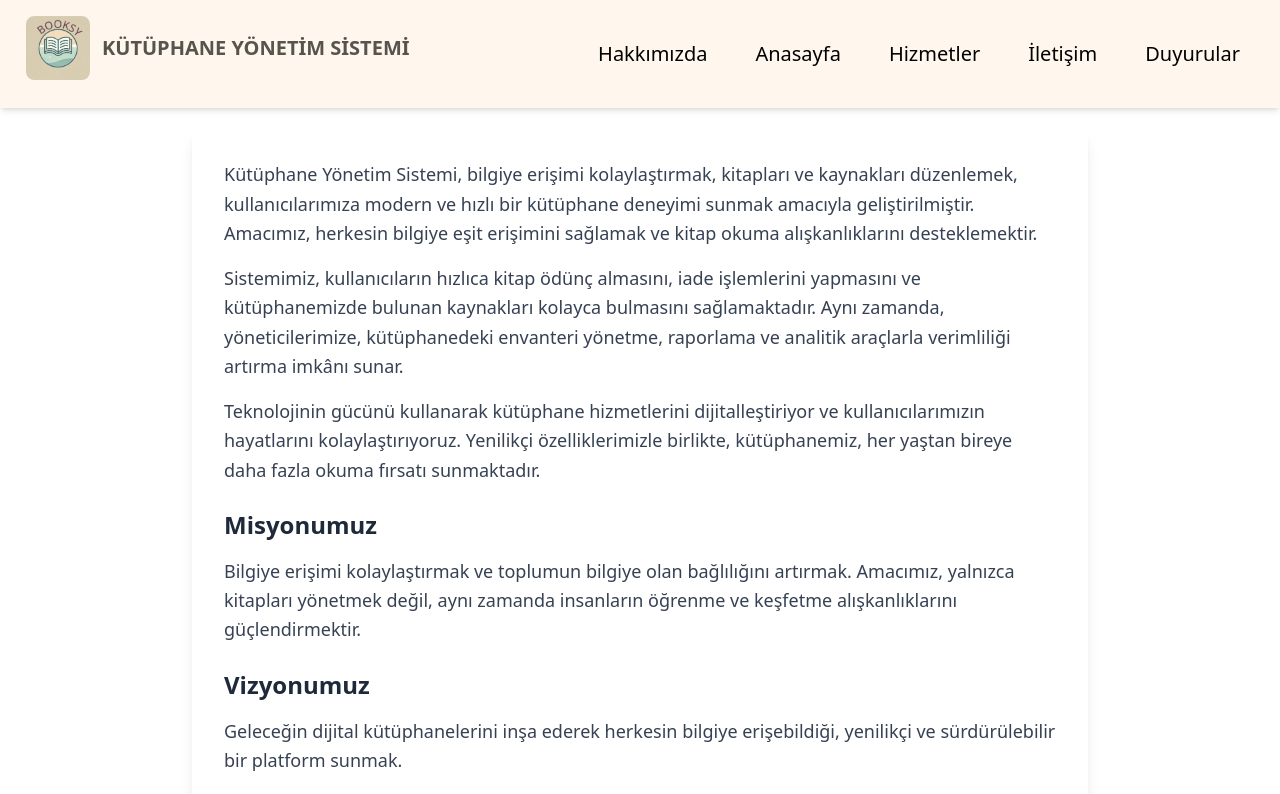
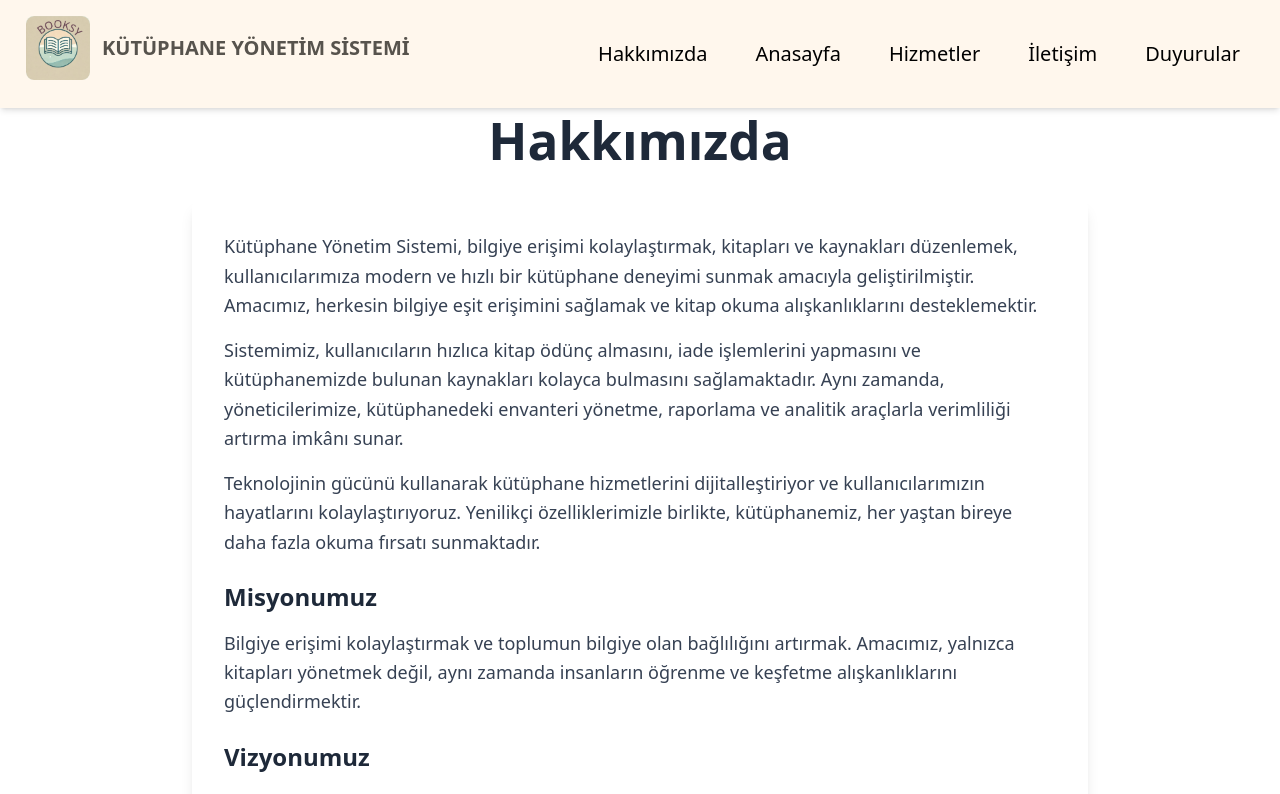
Before and after one commit to melseozs/kutuphane_yonetim_sistemi, a React (Vite) app: page /about in a window 1280 px wide. Shown: the top 794 px of the page. Built offline with nearby package versions, Linux system fonts and the light colour scheme.

Commit message:
değişiklik

```diff
--- a/src/pages/About.jsx
+++ b/src/pages/About.jsx
@@ -7,7 +7,7 @@ export default function About() {
     <div className="bg-white min-h-screen p-10">
       <Header showSearch={false} />
 
-      <h1 className="text-4xl font-bold text-center text-gray-800 mb-8">
+      <h1 className="text-4xl font-bold text-center text-gray-800 mt-18 mb-8">
         Hakkımızda
       </h1>
 
```
